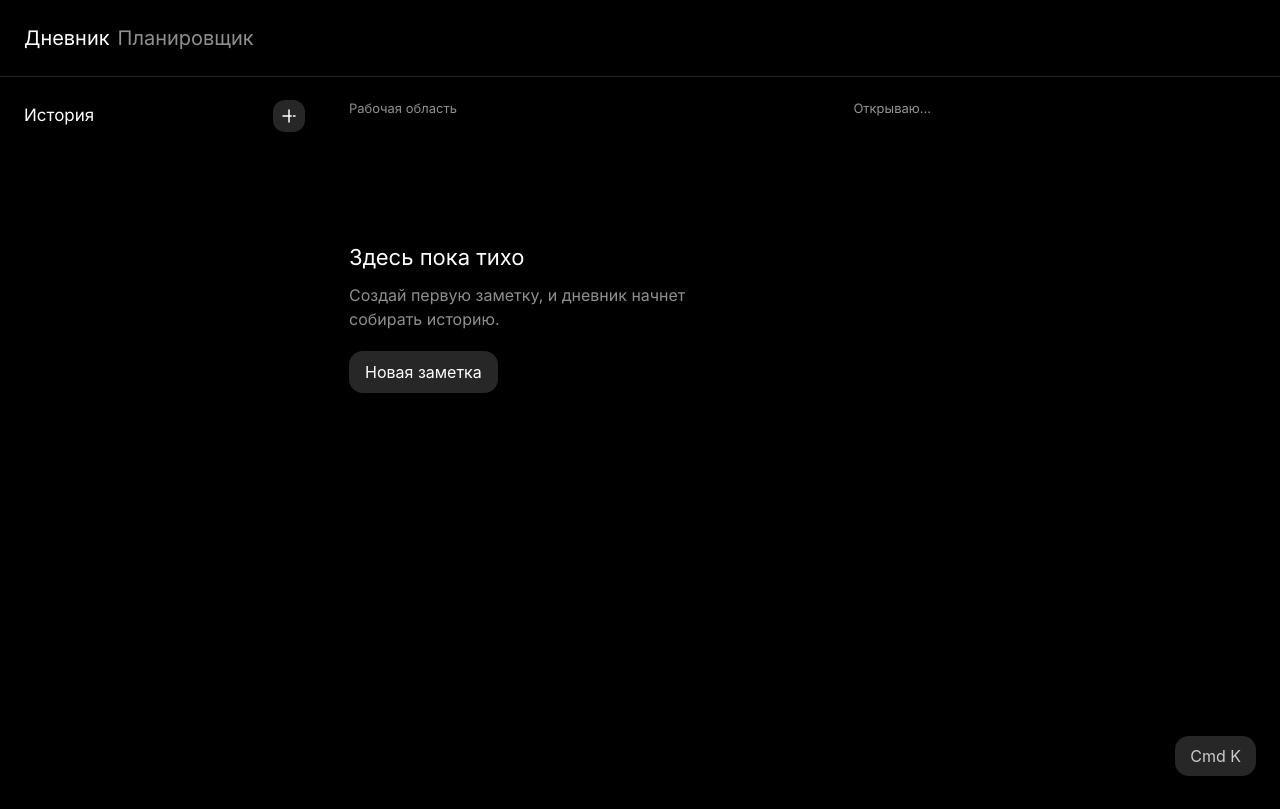
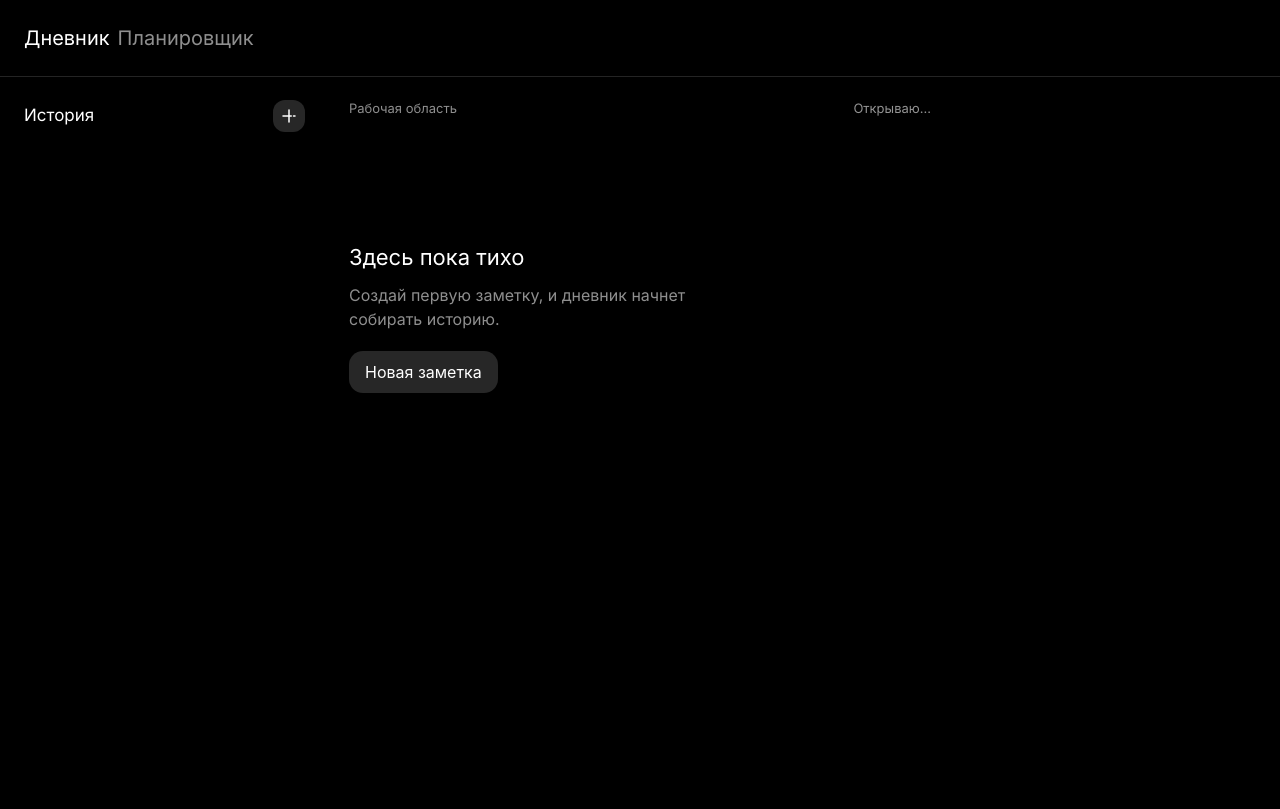
Before and after one commit to Nixxxxxxxxx/YouNotebook, a Next.js app: page / in a window 1280 px wide. Built offline with nearby package versions, Linux system fonts and the light colour scheme.

Commit message:
Remove diary command shortcut button

```diff
--- a/components/diary/diary-app.module.css
+++ b/components/diary/diary-app.module.css
@@ -41,7 +41,6 @@
 .iconButton,
 .mobileHistoryButton,
 .mobileClose,
-.commandButton,
 .emptyState button {
   border: 0;
   color: #ffffff;
@@ -69,7 +68,6 @@
 .iconButton:hover,
 .mobileHistoryButton:hover,
 .mobileClose:hover,
-.commandButton:hover,
 .emptyState button:hover {
   background: rgba(243, 243, 243, 0.24);
   box-shadow: 0 10px 28px rgba(0, 0, 0, 0.24);
@@ -79,7 +77,6 @@
 .iconButton:active,
 .mobileHistoryButton:active,
 .mobileClose:active,
-.commandButton:active,
 .emptyState button:active {
   transform: translateY(0) scale(0.98);
 }
@@ -87,7 +84,6 @@
 .iconButton:focus-visible,
 .mobileHistoryButton:focus-visible,
 .mobileClose:focus-visible,
-.commandButton:focus-visible,
 .emptyState button:focus-visible,
 .historyRow:focus-within,
 .commandList button:focus-visible {
@@ -242,17 +238,6 @@
   color: var(--danger);
 }
 
-.commandButton {
-  position: fixed;
-  right: 24px;
-  bottom: 24px;
-  z-index: 4;
-  height: 40px;
-  padding: 0 15px;
-  border-radius: 14px;
-  color: rgba(255, 255, 255, 0.76);
-}
-
 .commandOverlay {
   position: fixed;
   inset: 0;
@@ -404,10 +389,6 @@
     padding: 68px 6px 28px;
   }
 
-  .commandButton {
-    right: 14px;
-    bottom: 14px;
-  }
 }
 
 @media (hover: none) {
@@ -420,7 +401,6 @@
   .iconButton,
   .mobileHistoryButton,
   .mobileClose,
-  .commandButton,
   .emptyState button,
   .historyItem,
   .historyRow,
--- a/components/diary/diary-app.tsx
+++ b/components/diary/diary-app.tsx
@@ -574,14 +574,6 @@ export function DiaryApp() {
         {error ? <p className={styles.errorText}>{error}</p> : null}
       </motion.section>
 
-      <button
-        className={styles.commandButton}
-        type="button"
-        onClick={() => setCommandOpen(true)}
-      >
-        Cmd K
-      </button>
-
       <AnimatePresence>
         {commandOpen ? (
           <motion.div
```
